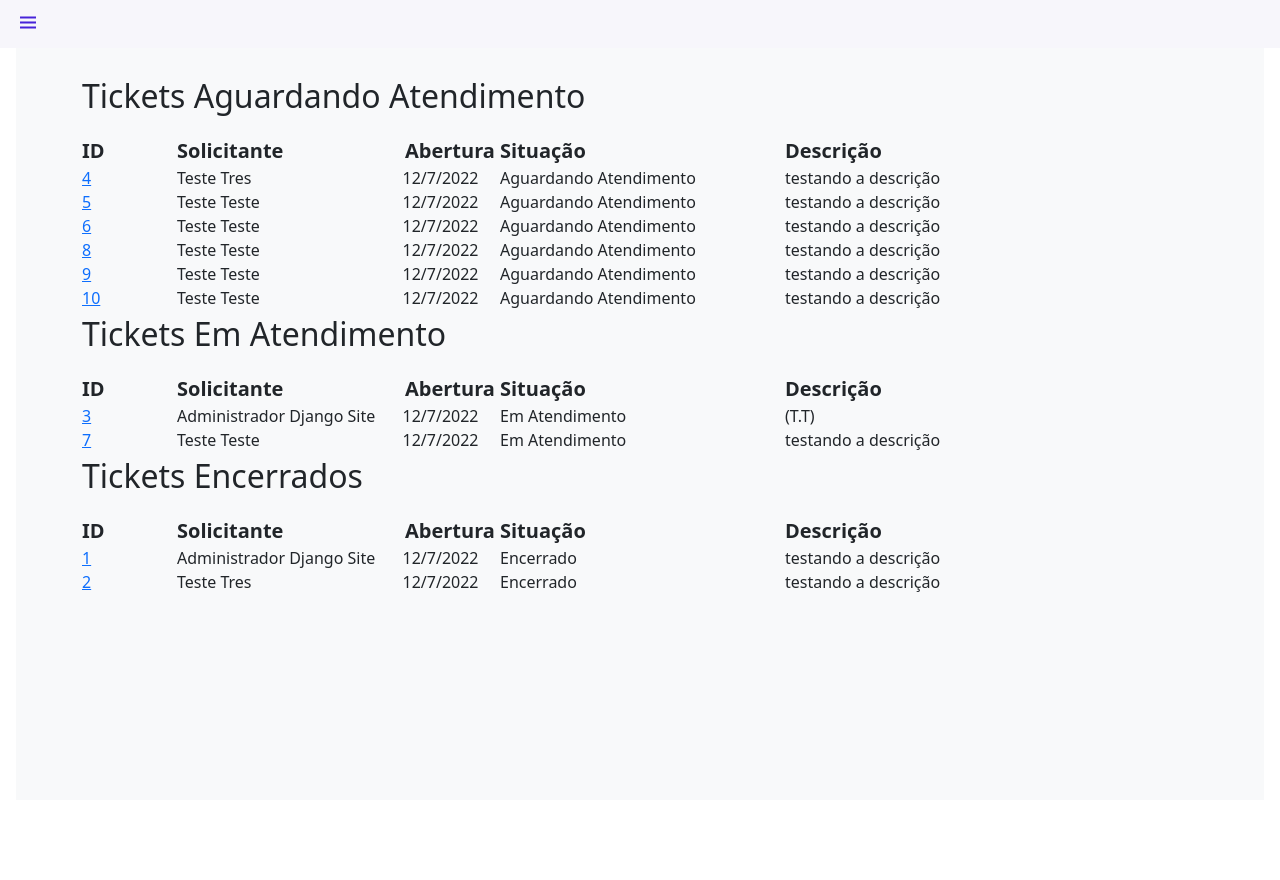
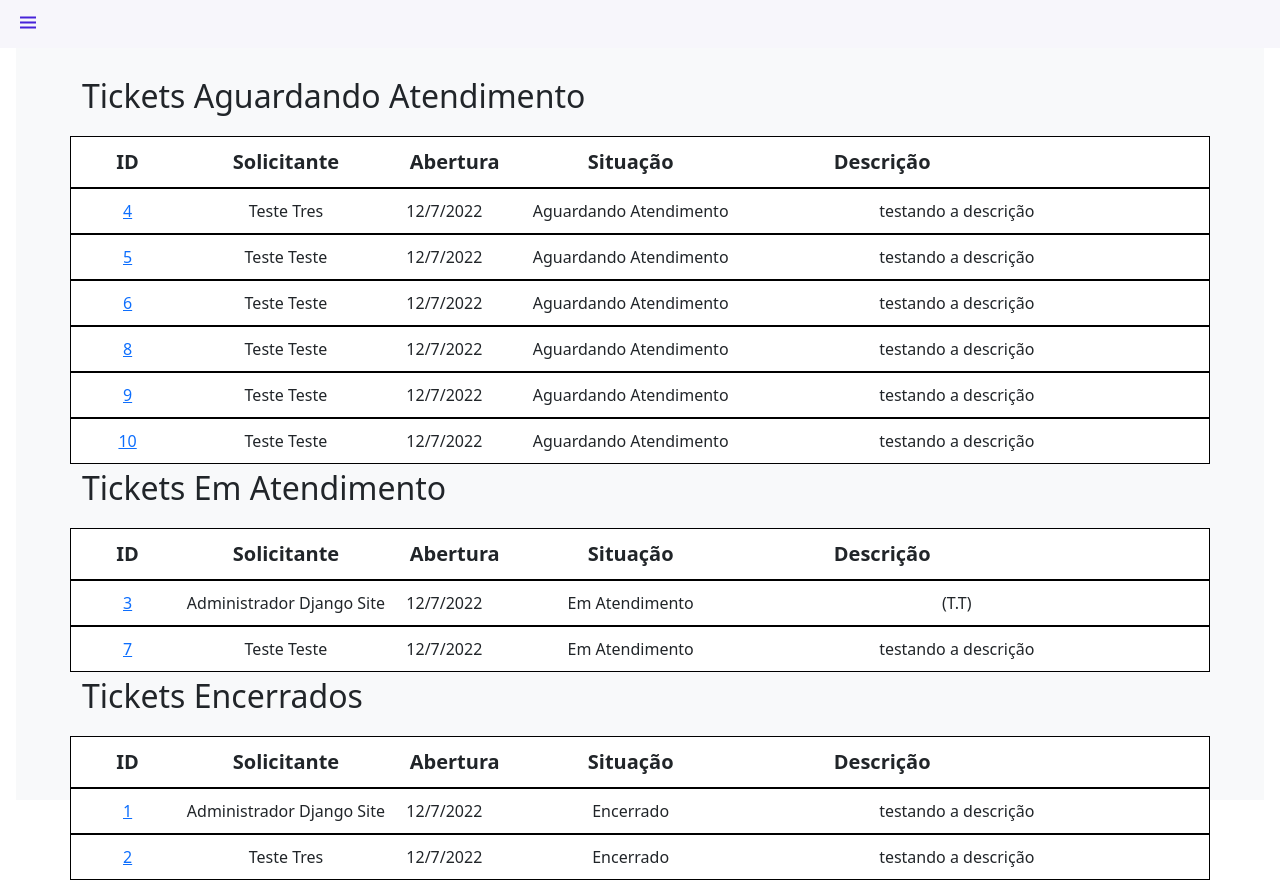
Before and after one commit to laaths/EasyHelp, a Django app: page / in a window 1280 px wide. Before the commit the page ends 592 px from the top, so only its background shows below. Run offline with Django 4.2, Linux system fonts and the light colour scheme; a user stored in the database is signed in; data comes from the database, SQL or seed files in the repository; some libraries are stand-ins or nearby versions.

Commit message:
Changes by chaca

```diff
--- a/templates/base.html
+++ b/templates/base.html
@@ -5,6 +5,7 @@
 <head>
     <meta charset="UTF-8">
     <link rel="stylesheet" href="{% static 'css/styles.css' %}">
+    <link rel="stylesheet" href="{% static 'css/style.css' %}">
     <link rel="stylesheet" href="https://cdn.jsdelivr.net/npm/bootstrap@5.0.0-beta1/dist/css/bootstrap.min.css">
     <link rel="stylesheet" href="https://cdn.jsdelivr.net/npm/bootstrap@5.0.0-beta1/dist/js/bootstrap.bundle.min.js">
     <link rel="stylesheet" href="https://cdnjs.cloudflare.com/ajax/libs/jquery/3.2.1/jquery.min.js">
--- a/templates/index.html
+++ b/templates/index.html
@@ -8,7 +8,8 @@
     <br>
     <br>
     <br>
-    <div class="container">
+    <div id="aguard">
+    <div class="container aguard">
         <p class="fs-2 fw-bolt">
             Tickets Aguardando Atendimento
         </p>
@@ -39,6 +40,8 @@
         </div>
         {% endfor %}
     </div>
+    </div>
+    <div id="atend">
     <div class="container">
         <p class="fs-2 fw-bolt">
             Tickets Em Atendimento
@@ -70,6 +73,8 @@
         </div>
         {% endfor %}
     </div>
+    </div>
+    <div id="encer">
     <div class="container">
         <p class="fs-2 fw-bolt">
             Tickets Encerrados
```
